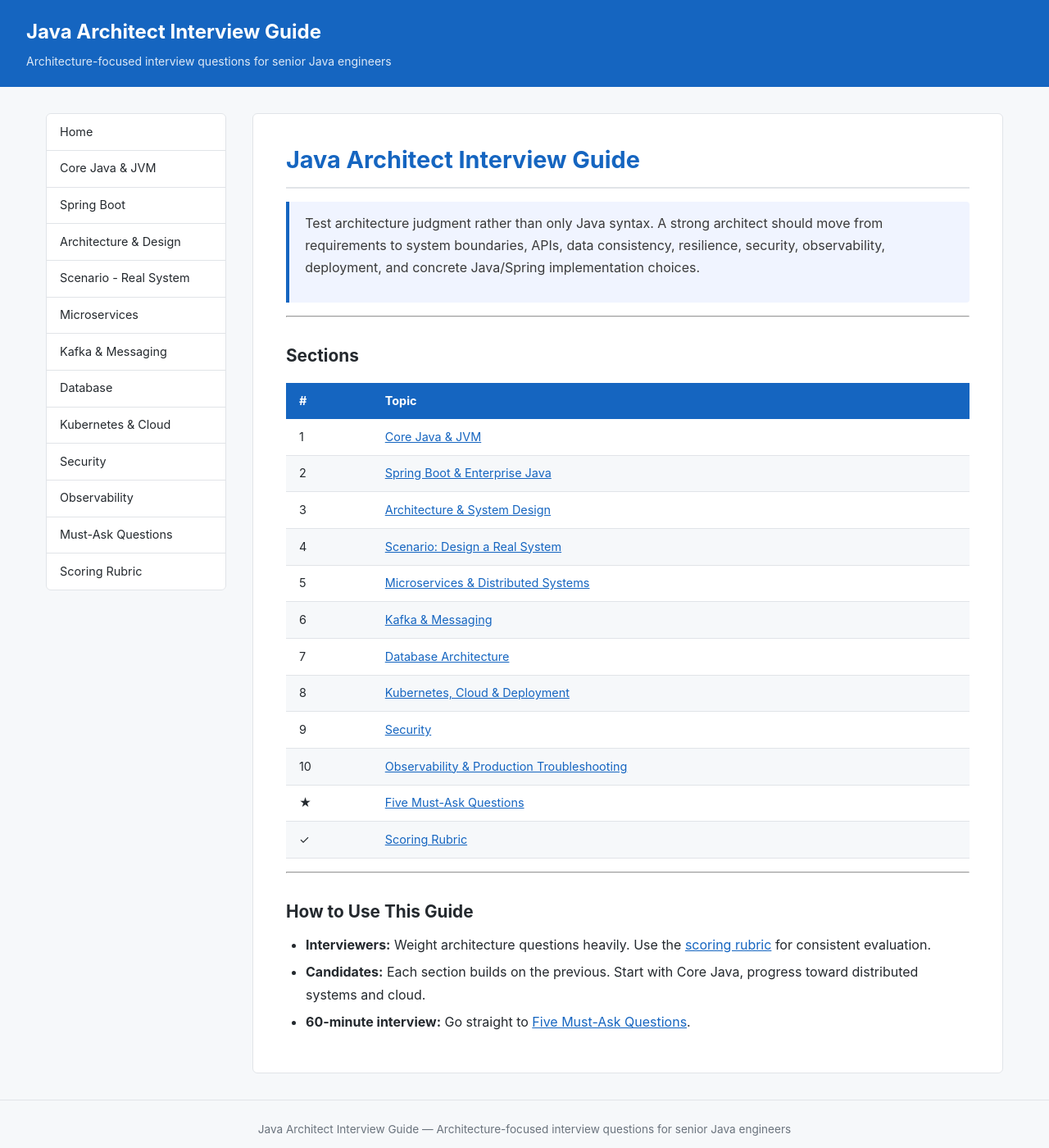
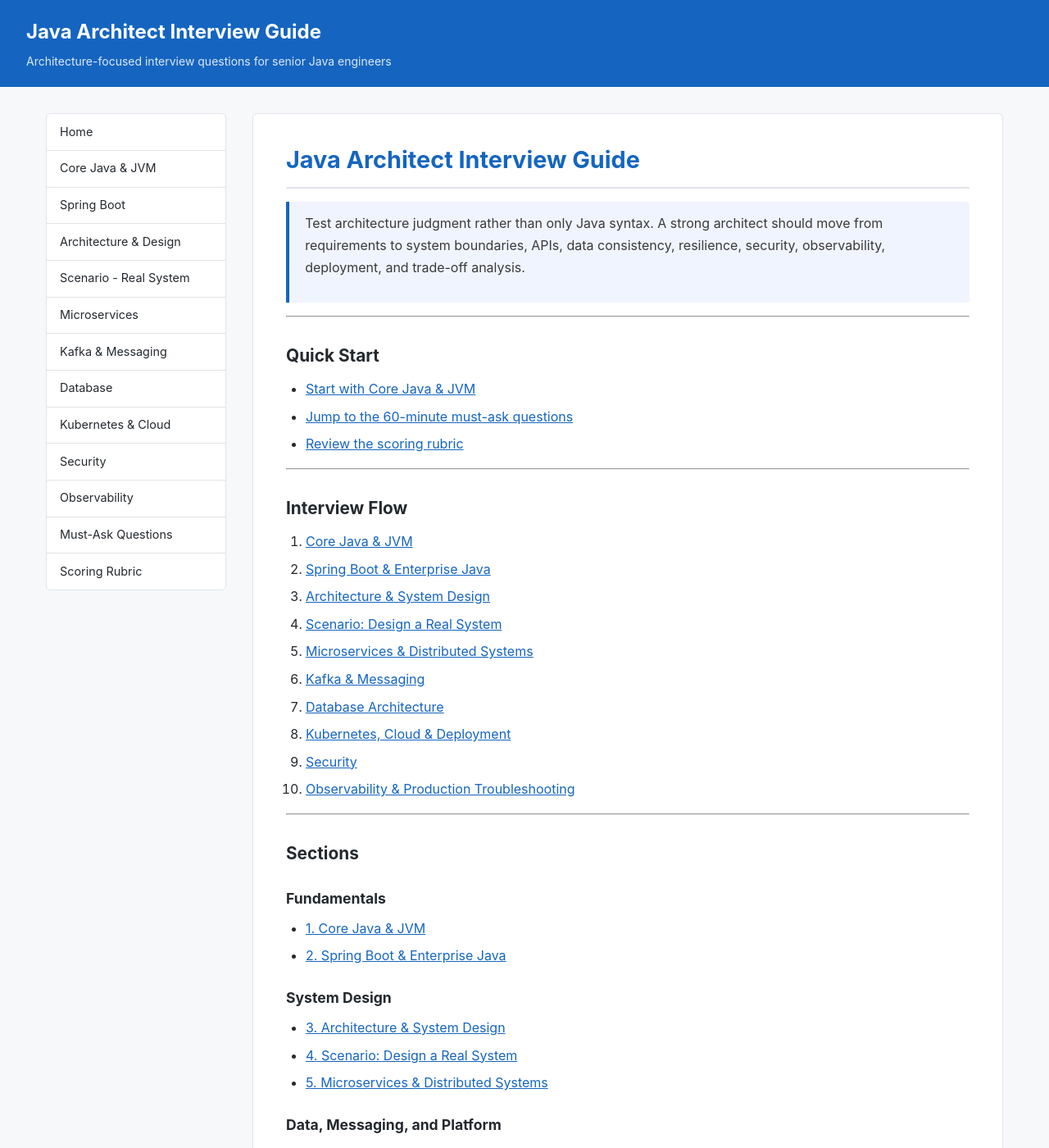
Before and after one commit to spajanj/java-architect-interview-kit, a Jekyll site: the page built from index.md, in a window 1280 px wide and 1400 px high. Shown: the whole window at 82% size. Built offline with Jekyll 4.4.1, drawn with Linux system fonts in a browser that asks for light colours; some of the changed text lies outside the part shown.

Commit message:
Improve homepage navigation and organization for the Java Architect Interview Guide

```diff
--- a/index.md
+++ b/index.md
@@ -6,26 +6,61 @@ permalink: /
 
 # Java Architect Interview Guide
 
-> Test architecture judgment rather than only Java syntax. A strong architect should move from requirements to system boundaries, APIs, data consistency, resilience, security, observability, deployment, and concrete Java/Spring implementation choices.
+> Test architecture judgment rather than only Java syntax. A strong architect should move from requirements to system boundaries, APIs, data consistency, resilience, security, observability, deployment, and trade-off analysis.
+
+---
+
+## Quick Start
+
+- [Start with Core Java & JVM](core-java)
+- [Jump to the 60-minute must-ask questions](must-ask)
+- [Review the scoring rubric](scoring)
+
+---
+
+## Interview Flow
+
+1. [Core Java & JVM](core-java)
+2. [Spring Boot & Enterprise Java](spring-boot)
+3. [Architecture & System Design](architecture)
+4. [Scenario: Design a Real System](scenario)
+5. [Microservices & Distributed Systems](microservices)
+6. [Kafka & Messaging](kafka)
+7. [Database Architecture](database)
+8. [Kubernetes, Cloud & Deployment](kubernetes)
+9. [Security](security)
+10. [Observability & Production Troubleshooting](observability)
 
 ---
 
 ## Sections
 
-| # | Topic |
-|---|-------|
-| 1 | [Core Java & JVM](core-java) |
-| 2 | [Spring Boot & Enterprise Java](spring-boot) |
-| 3 | [Architecture & System Design](architecture) |
-| 4 | [Scenario: Design a Real System](scenario) |
-| 5 | [Microservices & Distributed Systems](microservices) |
-| 6 | [Kafka & Messaging](kafka) |
-| 7 | [Database Architecture](database) |
-| 8 | [Kubernetes, Cloud & Deployment](kubernetes) |
-| 9 | [Security](security) |
-| 10 | [Observability & Production Troubleshooting](observability) |
-| ★ | [Five Must-Ask Questions](must-ask) |
-| ✓ | [Scoring Rubric](scoring) |
+### Fundamentals
+
+- [1. Core Java & JVM](core-java)
+- [2. Spring Boot & Enterprise Java](spring-boot)
+
+### System Design
+
+- [3. Architecture & System Design](architecture)
+- [4. Scenario: Design a Real System](scenario)
+- [5. Microservices & Distributed Systems](microservices)
+
+### Data, Messaging, and Platform
+
+- [6. Kafka & Messaging](kafka)
+- [7. Database Architecture](database)
+- [8. Kubernetes, Cloud & Deployment](kubernetes)
+
+### Security and Operations
+
+- [9. Security](security)
+- [10. Observability & Production Troubleshooting](observability)
+
+### Reference
+
+- [★ Five Must-Ask Questions](must-ask)
+- [✓ Scoring Rubric](scoring)
 
 ---
 
@@ -34,3 +69,4 @@ permalink: /
 - **Interviewers:** Weight architecture questions heavily. Use the [scoring rubric](scoring) for consistent evaluation.
 - **Candidates:** Each section builds on the previous. Start with Core Java, progress toward distributed systems and cloud.
 - **60-minute interview:** Go straight to [Five Must-Ask Questions](must-ask).
+- **Follow the flow:** Use the [Interview Flow](#interview-flow) above to move from fundamentals to distributed systems and production concerns.
```
